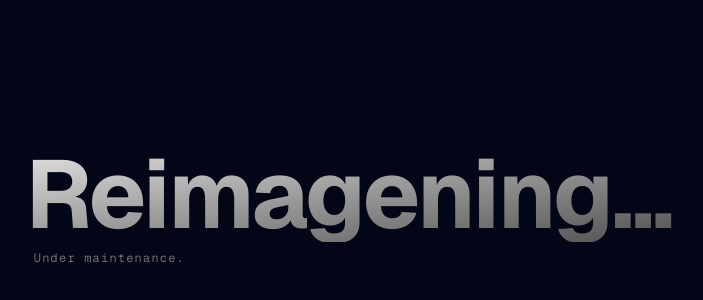
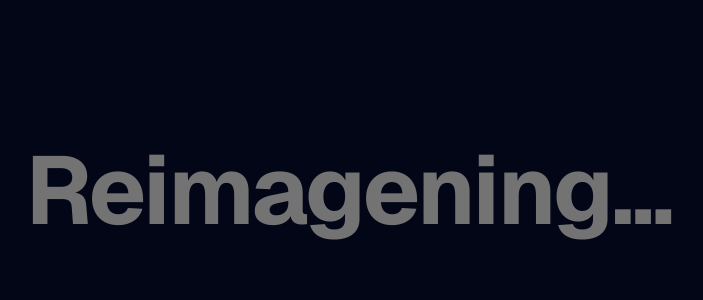
Before and after one commit to hmoa12/hmoa12.github.io, a Next.js app: page / in a window 1280 px wide. Shown: the part 194-494 px from the top of the page, without its empty margins (291-994 px from the left). Built offline with nearby package versions, Linux system fonts and the light colour scheme.

Commit message:
style: buttery smooth hover transitions for text

```diff
--- a/app/page.tsx
+++ b/app/page.tsx
@@ -2,10 +2,10 @@ export default function Home() {
   return (
     <main className="flex min-h-screen flex-col items-center justify-center bg-[#020617] text-white relative overflow-hidden selection:bg-teal-500/30">
       <div className="relative flex flex-col items-start justify-center group cursor-default">
-        <h1 className="text-6xl md:text-8xl font-bold tracking-tight text-transparent bg-clip-text bg-gradient-to-br from-neutral-200 to-neutral-600 transition-all duration-700 ease-out group-hover:scale-[1.02] group-hover:from-white group-hover:to-neutral-300 group-hover:tracking-widest">
+        <h1 className="text-6xl md:text-8xl font-bold tracking-tight text-neutral-500 transition-all duration-1000 ease-out group-hover:text-white group-hover:scale-[1.05] group-hover:drop-shadow-[0_0_20px_rgba(255,255,255,0.4)]">
           Reimagening...
         </h1>
-        <p className="text-xs text-neutral-500 font-mono tracking-widest mt-2 ml-2 transition-colors duration-500 group-hover:text-neutral-400">
+        <p className="text-xs text-neutral-600 font-mono tracking-widest mt-4 ml-2 transition-all duration-1000 opacity-0 group-hover:opacity-100 group-hover:text-neutral-400">
           Under maintenance.
         </p>
       </div>
```
Also changed, not shown: 15 other files (tests, documents, lock files or other folders).
